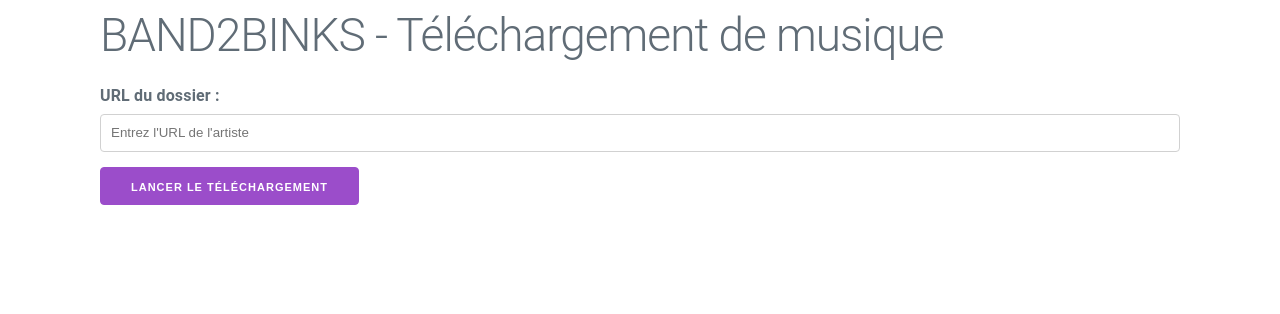
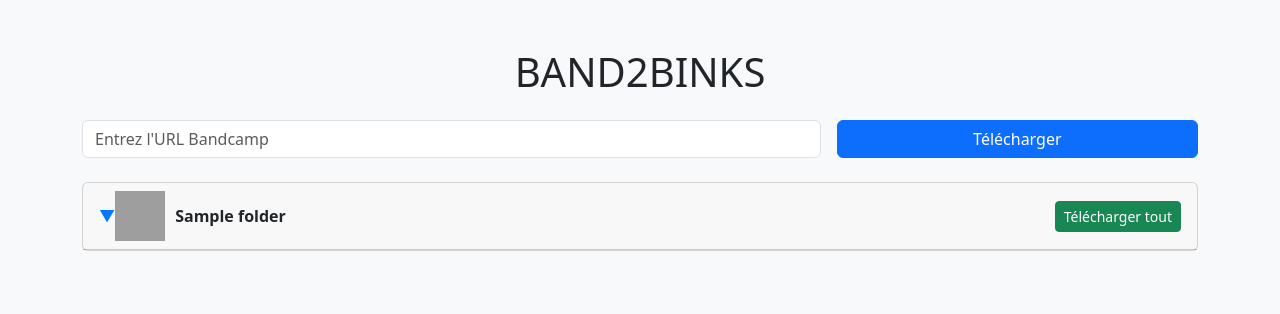
Before and after one commit to theblackhat17/BAND2BINKS, a Flask app: template templates/index.html in a window 1280 px wide. Shown: the top 314 px of the page. Run offline with Flask 3, Linux system fonts and the light colour scheme; the template is opened without the code that fills it: most values are stand-ins (such as "Sample title", 1, 10 or a date in 2020); some libraries are stand-ins or nearby versions; grey boxes are pictures that could not be loaded.

Commit message:
inchhh final

```diff
--- a/app.py
+++ b/app.py
@@ -4,7 +4,6 @@ import json
 import threading
 import requests
 from selenium import webdriver
-from selenium.webdriver.chrome.options import Options
 from selenium.webdriver.common.by import By
 from selenium.webdriver.support.ui import WebDriverWait
 from selenium.webdriver.support import expected_conditions as EC
@@ -13,57 +12,66 @@ from mutagen.id3 import ID3, APIC
 
 app = Flask(__name__)
 
-# Configuration
-UPLOAD_FOLDER = os.path.join(os.getcwd(), "static", "downloads")
+# Dossier pour les téléchargements
+UPLOAD_FOLDER = os.path.join("static", "downloads")
 os.makedirs(UPLOAD_FOLDER, exist_ok=True)
-
-# Fonction pour configurer Selenium en tâche de fond
-def setup_selenium():
-    options = Options()
-    options.add_argument("--headless")  # Mode sans interface
-    options.add_argument("--disable-gpu")
-    options.add_argument("--no-sandbox")
-    return webdriver.Chrome(options=options)
 
 # Fonction pour générer le JSON
 def generate_json(folder_url, json_path):
-    driver = setup_selenium()
+    driver = webdriver.Chrome(options=webdriver.ChromeOptions().add_argument('--headless'))
+    driver.get(folder_url)
     try:
-        driver.get(folder_url)
         titles_elements = WebDriverWait(driver, 20).until(
             EC.presence_of_all_elements_located((By.CSS_SELECTOR, '.track-title'))
         )
         titles = [{"title": title.text.strip()} for title in titles_elements if title.text.strip()]
         with open(json_path, "w", encoding="utf-8") as json_file:
             json.dump(titles, json_file, ensure_ascii=False, indent=4)
+    except Exception as e:
+        print(f"Erreur JSON : {e}")
     finally:
         driver.quit()
 
-# Fonction pour télécharger les musiques
+# Fonction pour télécharger la musique
 def download_music(folder_url, folder_name):
-    driver = setup_selenium()
+    driver = webdriver.Chrome(options=webdriver.ChromeOptions().add_argument('--headless'))
+    driver.get(folder_url)
     try:
         json_path = os.path.join(UPLOAD_FOLDER, f"{folder_name}.json")
         with open(json_path, "r", encoding="utf-8") as file:
             file_names = json.load(file)
 
-        # Récupérer l'image de couverture
+        play_buttons = WebDriverWait(driver, 20).until(
+            EC.presence_of_all_elements_located((By.CSS_SELECTOR, '.play_status'))
+        )
+
         cover_element = driver.find_element(By.XPATH, '//*[@id="tralbumArt"]/a/img')
         cover_url = cover_element.get_attribute('src')
         cover_data = requests.get(cover_url).content
 
-        for index, song in enumerate(file_names, start=1):
+        folder_path = os.path.join(UPLOAD_FOLDER, folder_name)
+        os.makedirs(folder_path, exist_ok=True)
+
+        # Sauvegarder l'image de couverture
+        with open(os.path.join(folder_path, "cover.jpg"), "wb") as cover_file:
+            cover_file.write(cover_data)
+
+        for index, button in enumerate(play_buttons, start=1):
+            driver.execute_script("arguments[0].click();", button)
             audio_element = driver.find_element(By.CSS_SELECTOR, 'audio')
             audio_url = audio_element.get_attribute('src')
 
-            filename = song['title'].replace(" ", "_") + ".mp3"
-            file_path = os.path.join(UPLOAD_FOLDER, folder_name, filename)
-            os.makedirs(os.path.dirname(file_path), exist_ok=True)
+            filename = file_names[index-1]['title'] + ".mp3"
+            file_path = os.path.join(folder_path, filename)
 
             audio_response = requests.get(audio_url)
             with open(file_path, "wb") as file:
                 file.write(audio_response.content)
+
             add_cover_to_mp3(file_path, cover_data)
+
+    except Exception as e:
+        print(f"Erreur téléchargement : {e}")
     finally:
         driver.quit()
 
@@ -75,40 +83,44 @@ def add_cover_to_mp3(file_path, cover_data):
         audio.tags.add(APIC(encoding=3, mime="image/jpeg", type=3, desc="Cover", data=cover_data))
         audio.save()
     except Exception as e:
-        print(f"Erreur lors de l'ajout de la couverture : {e}")
+        print(f"Erreur ajout de cover : {e}")
 
+# Route principale
 @app.route("/", methods=["GET", "POST"])
 def index():
     if request.method == "POST":
-        folder_url = request.form.get("folder_url")
-        folder_name = folder_url.split("/")[-1].replace(" ", "_")
+        url = request.form.get("url")
+        folder_name = url.split("/")[-1].replace(" ", "_")
         json_path = os.path.join(UPLOAD_FOLDER, f"{folder_name}.json")
 
-        threading.Thread(target=generate_json, args=(folder_url, json_path)).start()
-        threading.Thread(target=download_music, args=(folder_url, folder_name)).start()
+        threading.Thread(target=generate_json, args=(url, json_path)).start()
+        threading.Thread(target=download_music, args=(url, folder_name)).start()
 
-        return redirect(url_for("download_page", folder_name=folder_name))
-    return render_template("index.html")
+        return redirect(url_for("index"))
 
-@app.route("/downloads/<folder_name>")
-def download_page(folder_name):
-    folder_path = os.path.join(UPLOAD_FOLDER, folder_name)
-    files = os.listdir(folder_path) if os.path.exists(folder_path) else []
-    return render_template("downloads.html", files=files, folder_name=folder_name)
+    # Lister les dossiers et fichiers
+    folders = {}
+    if os.path.exists(UPLOAD_FOLDER):
+        for folder in os.listdir(UPLOAD_FOLDER):
+            folder_path = os.path.join(UPLOAD_FOLDER, folder)
+            if os.path.isdir(folder_path):
+                folders[folder] = os.listdir(folder_path)
+    return render_template("index.html", folders=folders)
 
-@app.route("/download/<folder_name>/<filename>")
-def download_file(folder_name, filename):
-    folder_path = os.path.join(UPLOAD_FOLDER, folder_name)
-    return send_from_directory(folder_path, filename, as_attachment=True)
+# Télécharger un fichier individuel
+@app.route("/download/<folder>/<filename>")
+def download_file(folder, filename):
+    return send_from_directory(os.path.join(UPLOAD_FOLDER, folder), filename, as_attachment=True)
 
-@app.route("/download-all/<folder_name>")
-def download_all(folder_name):
-    folder_path = os.path.join(UPLOAD_FOLDER, folder_name)
-    zip_path = os.path.join(UPLOAD_FOLDER, f"{folder_name}.zip")
+# Télécharger tout le dossier en zip
+@app.route("/download-zip/<folder>")
+def download_zip(folder):
+    folder_path = os.path.join(UPLOAD_FOLDER, folder)
+    zip_path = os.path.join(UPLOAD_FOLDER, f"{folder}.zip")
     if not os.path.exists(zip_path):
         import shutil
         shutil.make_archive(zip_path.replace(".zip", ""), "zip", folder_path)
-    return send_from_directory(UPLOAD_FOLDER, f"{folder_name}.zip", as_attachment=True)
+    return send_from_directory(UPLOAD_FOLDER, f"{folder}.zip", as_attachment=True)
 
 if __name__ == "__main__":
     app.run(debug=True)
--- a/templates/index.html
+++ b/templates/index.html
@@ -1,20 +1,57 @@
+<!-- templates/index.html -->
 <!DOCTYPE html>
-<html lang="fr">
+<html lang="en">
 <head>
     <meta charset="UTF-8">
     <meta name="viewport" content="width=device-width, initial-scale=1.0">
     <title>BAND2BINKS</title>
-    <link rel="stylesheet" href="https://cdn.jsdelivr.net/npm/modern-css-reset@1.4.0/dist/reset.min.css">
-    <link rel="stylesheet" href="https://cdnjs.cloudflare.com/ajax/libs/milligram/1.4.1/milligram.min.css">
+    <link href="https://cdn.jsdelivr.net/npm/bootstrap@5.3.0/dist/css/bootstrap.min.css" rel="stylesheet">
+    <style>
+        .folder-image { width: 50px; height: 50px; margin-right: 10px; }
+        .toggle-btn { cursor: pointer; color: #007bff; }
+        .hidden { display: none; }
+    </style>
 </head>
-<body>
-    <div class="container">
-        <h1>BAND2BINKS - Téléchargement de musique</h1>
-        <form method="POST">
-            <label for="folder_url">URL du dossier :</label>
-            <input type="text" id="folder_url" name="folder_url" placeholder="Entrez l'URL de l'artiste" required>
-            <button type="submit">Lancer le téléchargement</button>
-        </form>
+<body class="bg-light">
+<div class="container py-5">
+    <h1 class="text-center mb-4">BAND2BINKS</h1>
+    <form method="post" class="row g-3 mb-4">
+        <div class="col-md-8">
+            <input type="text" name="url" class="form-control" placeholder="Entrez l'URL Bandcamp" required>
+        </div>
+        <div class="col-md-4">
+            <button type="submit" class="btn btn-primary w-100">Télécharger</button>
+        </div>
+    </form>
+
+    {% for folder, files in folders.items() %}
+    <div class="card mb-3">
+        <div class="card-header d-flex align-items-center">
+            <span class="toggle-btn" onclick="toggleFolder('{{ folder }}')">▼</span>
+            <img src="/static/downloads/{{ folder }}/cover.jpg" class="folder-image" onerror="this.src='/static/folder.png'">
+            <strong>{{ folder }}</strong>
+            <a href="{{ url_for('download_zip', folder=folder) }}" class="btn btn-success btn-sm ms-auto">Télécharger tout</a>
+        </div>
+        <div id="{{ folder }}" class="card-body hidden">
+            <ul class="list-group">
+                {% for file in files %}
+                {% if file.endswith('.mp3') %}
+                <li class="list-group-item d-flex justify-content-between align-items-center">
+                    {{ file }}
+                    <a href="{{ url_for('download_file', folder=folder, filename=file) }}" class="btn btn-outline-primary btn-sm">Télécharger</a>
+                </li>
+                {% endif %}
+                {% endfor %}
+            </ul>
+        </div>
     </div>
+    {% endfor %}
+</div>
+<script>
+    function toggleFolder(folderId) {
+        const content = document.getElementById(folderId);
+        content.classList.toggle('hidden');
+    }
+</script>
 </body>
 </html>
```
Also changed, not shown: static/downloads/5k-soundlcoud-pack/tracks.json (added, +17 -0 lines), static/downloads/5k-soundlcoud-pack/cover.jpg (added), 2 other files.
